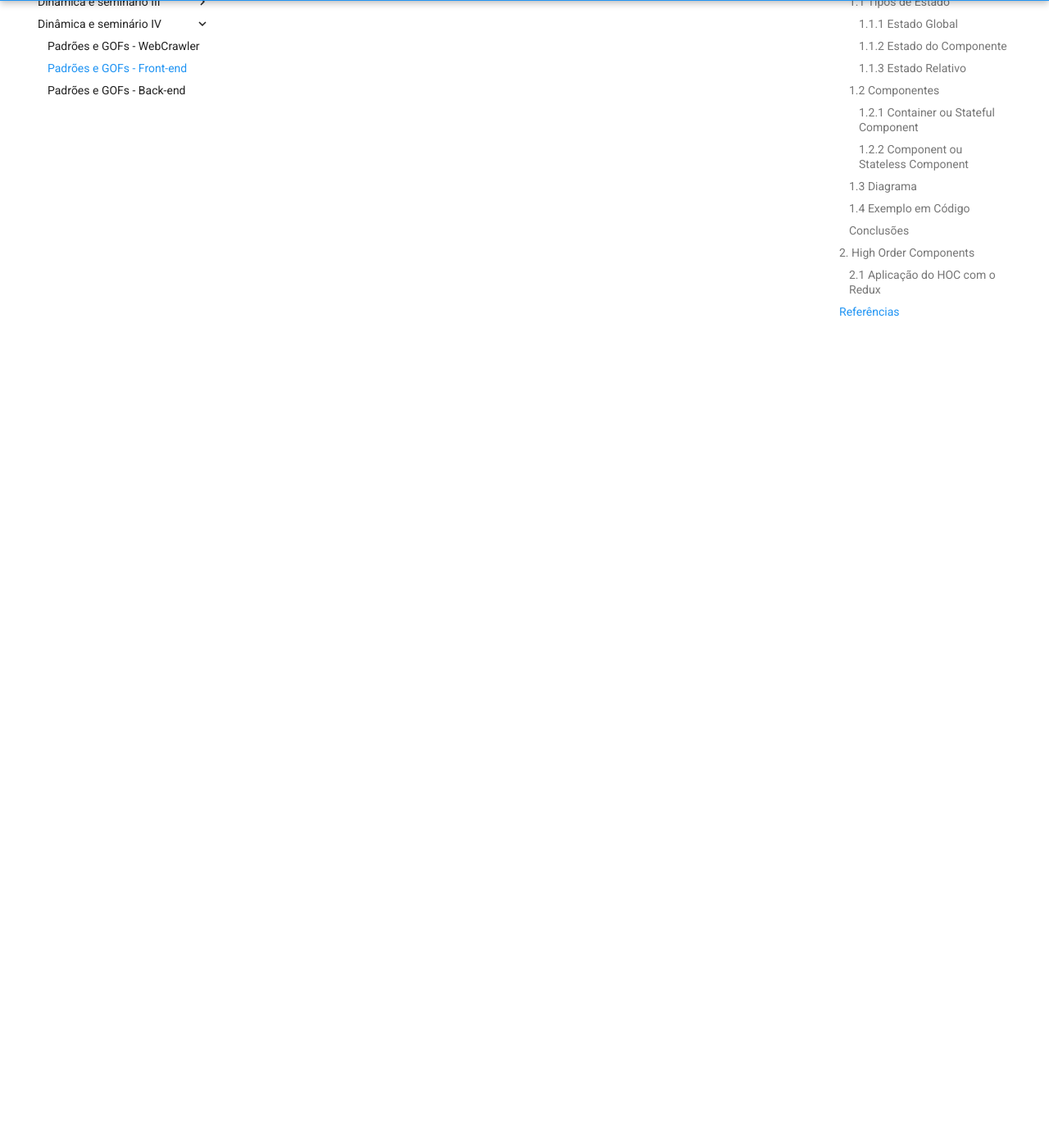
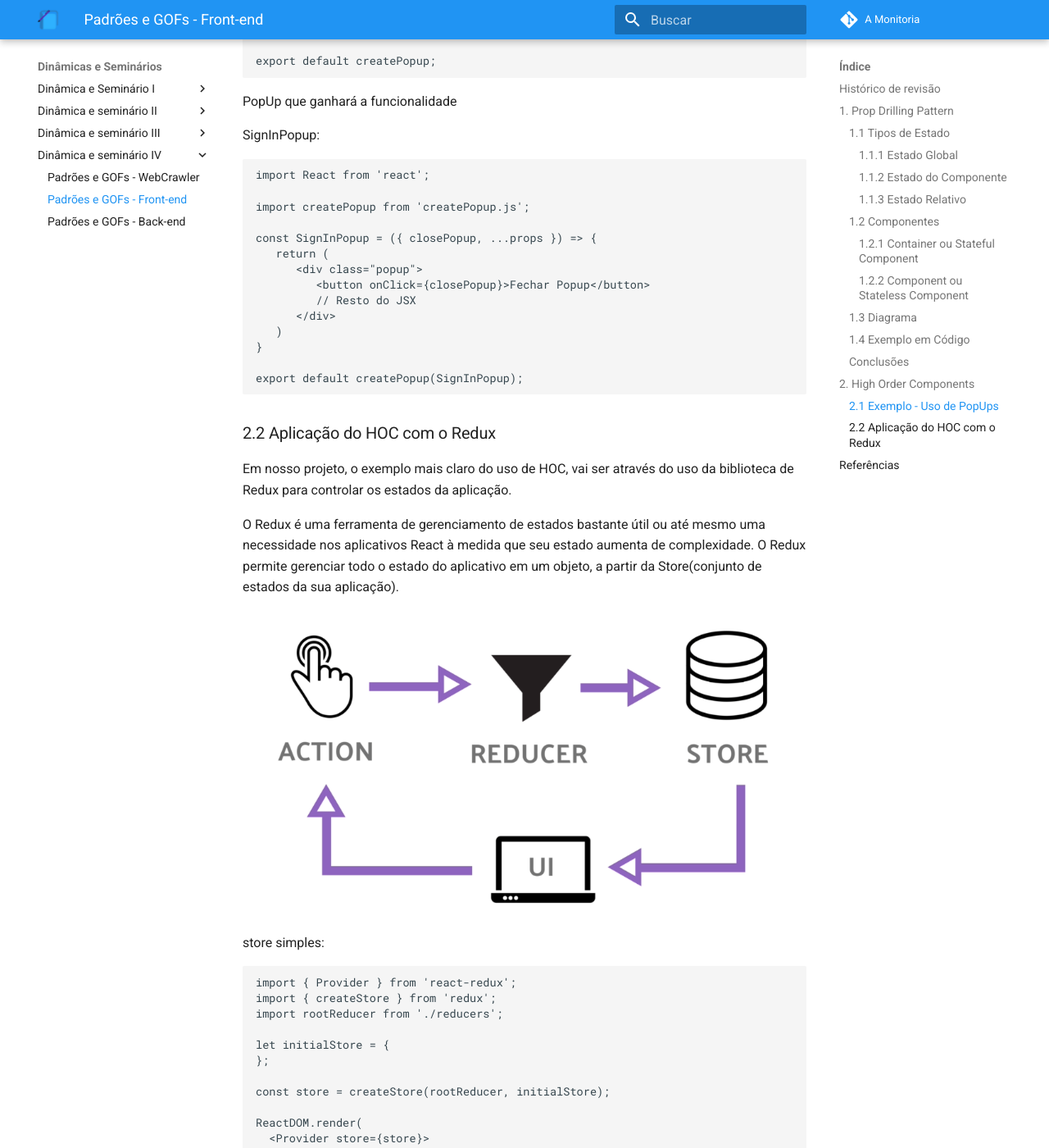
Before and after one commit to 2019-2-arquitetura-desenho/wiki, an MkDocs documentation site: the page built from docs/dinamica_seminario_IV/front-end_patterns.md, in a window 1280 px wide and 1400 px high, scrolled down 4582 px. Shown: the whole window at 82% size. Built offline with MkDocs 1.6.1 and Material for MkDocs 9.7.7, drawn with Linux system fonts in a browser that asks for light colours; comment, search, counter and statistics services are not loaded; old or Windows-style settings are respelled for this version of MkDocs; some of the changed text lies outside the part shown.

Commit message:
add example redux

````diff
--- a/docs/dinamica_seminario_IV/front-end_patterns.md
+++ b/docs/dinamica_seminario_IV/front-end_patterns.md
@@ -5,6 +5,7 @@
 | Data | Versão | Descrição | Autor(es) |
 | :--: | :----: | :-------: | :-------: |
 | 24/10/2019 | 0.1 | Adiciona Prop Drilling Pattern | [João Rodrigues](https://github.com/rjoao) |
+
 
 ## 1. Prop Drilling Pattern
 
@@ -141,12 +142,121 @@ High Order Component é uma função que pega um componente existente e retorna
 
 Um HOC não modifica o componente de entrada, nem usa herança para copiar seu comportamento. Em vez disso, um HOC compõe o componente original envolvendo-o em um componente de contêiner. Um HOC é uma função pura com zero efeitos colaterais.
 
-### 2.1 Aplicação do HOC com o Redux
+### 2.1 Exemplo - Uso de PopUps
+
+Utilizando a lógica dos HOCs é possivel reutilizar a lógica para abrir ou fechar um popup.
+
+Criação da HOC
+
+createPopup.js:
+```
+
+import React from 'react';
+
+const createPopup = Popup => class extends React.Component{
+   constructor(props){
+      super(props);
+   }
+
+   closePopupHandler = () => {
+      // lógica para fechar o popup
+   }
+
+   render(){
+      return <Popup closePopup={this.closePopupHandler} {...this.props} />;
+   }
+}
+
+export default createPopup;
+```
+
+PopUp que ganhará a funcionalidade
+
+SignInPopup:
+```
+import React from 'react';
+
+import createPopup from 'createPopup.js';
+
+const SignInPopup = ({ closePopup, ...props }) => {
+   return (
+      <div class="popup">
+         <button onClick={closePopup}>Fechar Popup</button>
+         // Resto do JSX
+      </div>
+   )
+}
+
+export default createPopup(SignInPopup);
+```
+
+### 2.2 Aplicação do HOC com o Redux
 
 Em nosso projeto, o exemplo mais claro do uso de HOC, vai ser através do uso da biblioteca de Redux para controlar os estados da aplicação.
+
+O Redux é uma ferramenta de gerenciamento de estados bastante útil ou até mesmo uma necessidade nos aplicativos React à medida que seu estado aumenta de complexidade. O Redux permite gerenciar todo o estado do aplicativo em um objeto, a partir da Store(conjunto de estados da sua aplicação).
+
+![Redux ciclo](./assets/img/front-end_patterns/redux.png)
+
+store simples:
+```
+import { Provider } from 'react-redux';
+import { createStore } from 'redux';
+import rootReducer from './reducers';
+
+let initialStore = {
+};
+
+const store = createStore(rootReducer, initialStore);
+
+ReactDOM.render(
+  <Provider store={store}>
+    <App />
+  </Provider>,
+document.getElementById('root'));
+```
+
+component:
+```
+import { connect } from 'react-redux';
+
+//Presentational component
+class MyComponent extends Component {
+
+	render() {
+		//...
+	}
+}
+
+//state to props
+const mapStateToProps = (state, ownProps) => {
+return({
+		itemState: state.someValue,
+	});
+};
+
+//dispatch actions to props
+const mapDispatchToProps = (dispatch, ownProps) => {
+	return({
+		handleAction: arg => dispatch(setMyAction(arg)),
+	});
+};
+
+//Container component
+export const MyComponentContainer = connect(
+	mapStateToProps,
+	mapDispatchToProps
+)(MyComponent);
+
+export default MyComponentContainer
+```
 
 ## Referências
 
 POWELL, Micah. **React State Management Patterns**. Disponível em: <https://itnext.io/react-state-management-patterns-908325dbb8f3> Acesso em: 24 de Outubro de 2019.
 
 Maruta, Rafael. **10 obstáculos frequentes encontrados pelos novos tripulantes do React**. Disponível em: <https://medium.com/reactbrasil/10-obst%C3%A1culos-frequentes-encontrados-pelos-novos-tripulantes-do-react-7672c4facf58>
+
+**Higher-Order Components no React**. Disponível em: <https://mathmesquita.me/2017/03/01/higher-order-components-no-react.html>
+
+**Redux for React: A Simple Introduction**. Disponível em: <https://medium.com/@rossbulat/redux-for-react-a-simple-introduction-b1f9dcbda8f4>
````
Also changed, not shown: docs/dinamica_seminario_IV/assets/img/front-end_patterns/redux.png (added).
